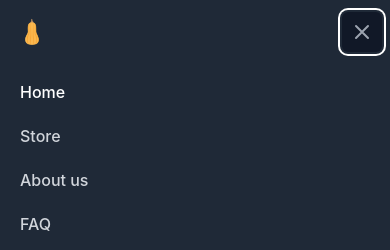
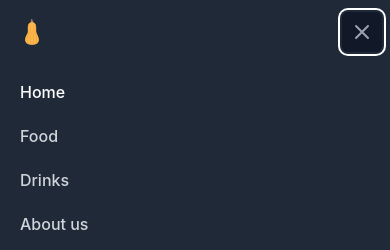
Before and after one commit to nazarenads/anquitoDosSantos, a React (Create React App) app: page /category/Bebida in a window 390 px wide. Both pictures are taken after a click on the button "Open main menu". Shown: the top 250 px of the page. Built offline with nearby package versions, Linux system fonts and the light colour scheme.

Commit message:
fixed navigation for mobile navbar

```diff
--- a/src/components/NavBar.jsx
+++ b/src/components/NavBar.jsx
@@ -12,11 +12,13 @@
           <div className="flex items-center justify-between h-16">
             <div className="flex items-center">
               <div className="flex-shrink-0">
+                <Link to="/">
                 <img
                   className="h-8 w-8"
                   src="../assets/anquito.png"
                   alt="Zapallo anco"
                 />
+                </Link>
               </div>
               <div className="hidden md:block">
                 <div className="ml-10 flex items-baseline space-x-4">
@@ -28,13 +30,13 @@
                   </Link>
 
                   <Link
-                    to="/category/Comida"
+                    to="/category/food"
                     className="text-gray-300 hover:bg-gray-700 hover:text-white px-3 py-2 rounded-md text-sm font-medium"
                   >
                     Food
                   </Link>
                   <Link
-                    to="/category/Bebida"
+                    to="/category/drinks"
                     className="text-gray-300 hover:bg-gray-700 hover:text-white px-3 py-2 rounded-md text-sm font-medium"
                   >
                     Drinks
@@ -124,33 +126,38 @@
           {(ref) => (
             <div className="md:hidden" id="mobile-menu">
               <div ref={ref} className="px-2 pt-2 pb-3 space-y-1 sm:px-3">
-                <a
-                  href="#"
+                <Link
+                    to="/"
                   className="hover:bg-gray-700 text-white block px-3 py-2 rounded-md text-base font-medium"
                 >
                   Home
-                </a>
+                </Link>
 
-                <a
-                  href="#"
+                <Link
+                    to="/category/food"
                   className="text-gray-300 hover:bg-gray-700 hover:text-white block px-3 py-2 rounded-md text-base font-medium"
                 >
-                  Store
-                </a>
-
-                <a
-                  href="#"
+                  Food
+                </Link>
+                <Link
+                    to="/category/drinks"
+                  className="text-gray-300 hover:bg-gray-700 hover:text-white block px-3 py-2 rounded-md text-base font-medium"
+                >
+                  Drinks
+                </Link>
+                <Link
+                  to="/about-us"
                   className="text-gray-300 hover:bg-gray-700 hover:text-white block px-3 py-2 rounded-md text-base font-medium"
                 >
                   About us
-                </a>
+                </Link>
 
-                <a
-                  href="#"
+                <Link
+                  to="/faq"
                   className="text-gray-300 hover:bg-gray-700 hover:text-white block px-3 py-2 rounded-md text-base font-medium"
                 >
                   FAQ
-                </a>
+                </Link>
                 <a
                   href="#"
                   className="text-gray-300 hover:bg-gray-700 hover:text-white block px-3 py-2 rounded-md text-base font-medium"
--- a/src/data/products.js
+++ b/src/data/products.js
@@ -6,7 +6,7 @@
         description: "Descripción",
         stock: 6,
         price: 2400,
-        category: "Comida"
+        category: "food"
     },
     {
         id: 2,
@@ -15,7 +15,7 @@
         description: "Descripción",
         stock: 10,
         price: 2000,
-        category: "Comida"
+        category: "food"
     },
     {
         id: 3,
@@ -24,7 +24,7 @@
         description: "Descripción",
         stock: 5,
         price: 1400,
-        category: "Comida"
+        category: "food"
     },
     {
         id: 4,
@@ -33,7 +33,7 @@
         description: "Descripción",
         stock: 20,
         price: 990,
-        category: "Bebida"
+        category: "drinks"
     },
     {
         id: 5,
@@ -42,7 +42,7 @@
         description: "Descripción",
         stock: 22,
         price: 750,
-        category: "Bebida"
+        category: "drinks"
     },
     {
         id: 6,
@@ -51,7 +51,7 @@
         description: "Descripción",
         stock: 10,
         price: 690,
-        category: "Bebida"
+        category: "drinks"
     },
 
 ]
```
